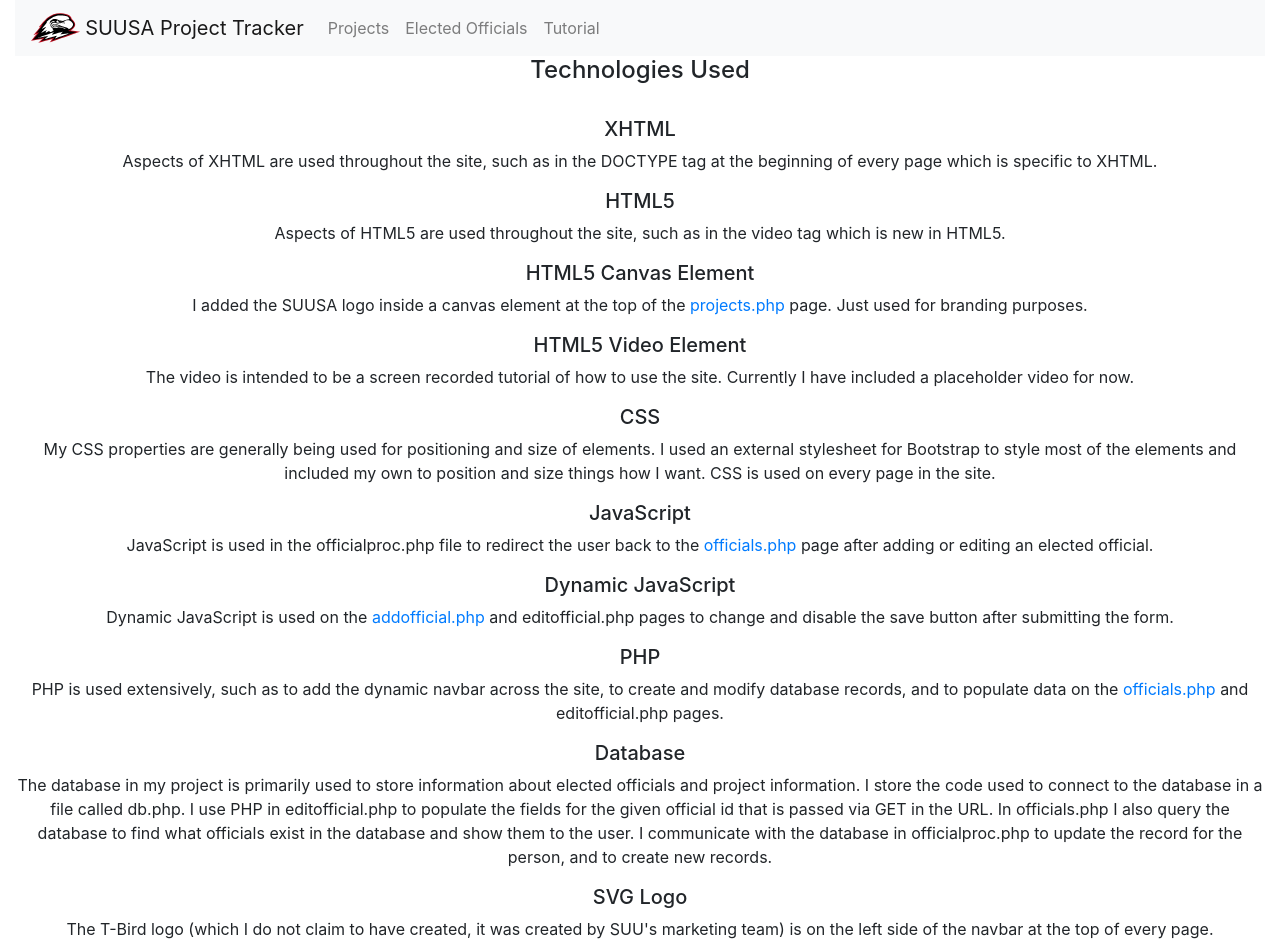
After one commit to masoncfrancis/CS4350, a PHP site: page /technologiesused.html in a window 1280 px wide. The commit adds this page. Shown: the top 952 px of the page. Run offline with PHP 8.4, Linux system fonts and the light colour scheme; a stand-in replaces the project's code that opens the database connection.

Commit message:
Made some edits to the HTML so it would be in compliance with W3C standard

```diff
--- a/Assignments/SemesterProject/addofficial.php
+++ b/Assignments/SemesterProject/addofficial.php
@@ -68,8 +68,8 @@
                         $(document).ready(function () {
                             $('#officialForm').submit(function (e) {
                                 changeSaveButton(1);
-                            })
-                        })
+                            });
+                        });
 
                         function changeSaveButton(option) {
                             const saveBtn = document.getElementById('saveBtn');
--- a/Assignments/SemesterProject/index.php
+++ b/Assignments/SemesterProject/index.php
@@ -20,7 +20,7 @@
         ?>
         <div class="row">
             <div class="col">
-                <img style="margin-left: auto; margin-right: auto; display: block;" src="media/suusalogo.png"><br>
+                <img style="margin-left: auto; margin-right: auto; display: block;" alt="SUUSA Logo" src="media/suusalogo.png"><br>
             </div>
         </div>
         <div class="row">
--- a/Assignments/SemesterProject/proc/officialproc.php
+++ b/Assignments/SemesterProject/proc/officialproc.php
@@ -7,6 +7,11 @@ $position = mysqli_escape_string($mysqli, $_POST['position']);
 $branch = mysqli_escape_string($mysqli, $_POST['branch']);
 $email = mysqli_escape_string($mysqli, $_POST['email']);
 $query = "";
+
+if (!isset($_POST['actionType'])){ // Return 400 error if accessed not with a form submission
+    http_response_code(400);
+    die();
+}
 
 if ($_POST['actionType'] === '1') {
     $query = "INSERT INTO suusaprojecttracker.electedofficials (id, name, position, branch, email) VALUES (NULL, '{$name}', '{$position}', {$branch}, '{$email}')";
--- a/Assignments/SemesterProject/projectinfo.php
+++ b/Assignments/SemesterProject/projectinfo.php
@@ -42,15 +42,15 @@
         <div class="form-row">
             <div class="form-group col-4">
                 <label for="sponsorPosition">Sponsor Position:</label>
-                <input class="form-control" type="text" id="sponsorPosition" Position="sponsorPosition">
+                <input class="form-control" type="text" id="sponsorPosition" name="sponsorPosition">
             </div>
             <div class="form-group col-4">
                 <label for="cosponsorPosition">Co-Sponsor Position:</label>
-                <input class="form-control" type="text" id="cosponsorPosition" Position="cosponsorPosition">
+                <input class="form-control" type="text" id="cosponsorPosition" name="cosponsorPosition">
             </div>
             <div class="form-group col-4">
                 <label for="authorPosition">Author Position:</label>
-                <input class="form-control" type="text" id="authorPosition" Position="authorPosition">
+                <input class="form-control" type="text" id="authorPosition" name="authorPosition">
             </div>
         </div>
 
--- a/Assignments/SemesterProject/projects.php
+++ b/Assignments/SemesterProject/projects.php
@@ -20,9 +20,9 @@
 
         <div class="form-row">
             <div class="col" style="margin: auto; display: block; width: 50%">
-                <canvas id="suusaLogoCanvas" style="margin: auto; display: block;" width="400px"
-                        height="150px"></canvas>
-                <img src="media/suusalogo.png" style="display: none" id="suusaLogo">
+                <canvas id="suusaLogoCanvas" style="margin: auto; display: block;" width="400"
+                        height="150"></canvas>
+                <img src="media/suusalogo.png" alt="SUUSA Logo" style="display: none" id="suusaLogo">
                 <script>
                     function draw() {
                         const context = document.getElementById('suusaLogoCanvas').getContext('2d');
--- a/Assignments/SemesterProject/sources/navbar.html
+++ b/Assignments/SemesterProject/sources/navbar.html
@@ -1,7 +1,7 @@
 <div class="row">
     <div class="col">
         <nav class="navbar navbar-expand-lg navbar-light bg-light">
-            <a class="navbar-brand" href="index.php"><img src="media/tbird.svg"
+            <a class="navbar-brand" href="index.php"><img src="media/tbird.svg" alt="SUU Logo"
                                                           class="d-inline-block align-top"
                                                           height="30"> SUUSA Project Tracker</a>
             <button class="navbar-toggler" type="button" data-toggle="collapse" data-target="#navbarCollapse">
--- /dev/null
+++ b/Assignments/SemesterProject/technologiesused.html
@@ -0,0 +1,98 @@
+<!DOCTYPE html>
+<html lang="en">
+<head>
+    <meta charset="UTF-8">
+    <title>SUUSA Project Tracker</title>
+    <link rel="stylesheet" href="projcss.css">
+    <link rel="stylesheet" href="https://cdn.jsdelivr.net/npm/bootstrap@4.6.0/dist/css/bootstrap.min.css"
+          integrity="sha384-B0vP5xmATw1+K9KRQjQERJvTumQW0nPEzvF6L/Z6nronJ3oUOFUFpCjEUQouq2+l" crossorigin="anonymous">
+    <script src="https://cdn.jsdelivr.net/npm/bootstrap@4.6.0/dist/js/bootstrap.bundle.min.js"
+            integrity="sha384-Piv4xVNRyMGpqkS2by6br4gNJ7DXjqk09RmUpJ8jgGtD7zP9yug3goQfGII0yAns"
+            crossorigin="anonymous"></script>
+</head>
+<body>
+    <div class="container-fluid">
+
+        <div class="row">
+            <div class="col">
+                <nav class="navbar navbar-expand-lg navbar-light bg-light">
+                    <a class="navbar-brand" href="index.php"><img src="media/tbird.svg" alt="SUU Logo"
+                                                                  class="d-inline-block align-top"
+                                                                  height="30"> SUUSA Project Tracker</a>
+                    <button class="navbar-toggler" type="button" data-toggle="collapse" data-target="#navbarCollapse">
+                        <span class="navbar-toggler-icon"></span>
+                    </button>
+                    <div class="collapse navbar-collapse" id="navbarCollapse">
+                        <div class="navbar-nav">
+                            <a class="nav-link" href="projects.php">Projects</a>
+                            <a class="nav-link" href="officials.php">Elected Officials</a>
+                            <a class="nav-link" href="tutorial.php">Tutorial</a>
+                        </div>
+                    </div>
+                </nav>
+            </div>
+        </div>
+
+        <div class="row">
+            <div class="col text-center">
+                <h4>Technologies Used</h4>
+                <br>
+
+                <h5>XHTML</h5>
+                <p>Aspects of XHTML are used throughout the site, such as in the DOCTYPE tag at the beginning of every page which is specific to XHTML.</p>
+
+                <h5>HTML5</h5>
+                <p>Aspects of HTML5 are used throughout the site, such as in the video tag which is new in HTML5.</p>
+
+                <h5>HTML5 Canvas Element</h5>
+                <p>I added the SUUSA logo inside a canvas element at the top of the <a href="projects.php">projects.php</a> page. Just used for branding purposes. </p>
+
+                <h5>HTML5 Video Element</h5>
+                <p>The video is intended to be a screen recorded tutorial of how to use the site. Currently I have included a placeholder video for now. </p>
+
+                <h5>CSS</h5>
+                <p>My CSS properties are generally being used for positioning and size of elements. I used an external stylesheet for Bootstrap to style most of the elements and included my own to position and size things how I want. CSS is used on every page in the site.</p>
+
+                <h5>JavaScript</h5>
+                <p>JavaScript is used in the officialproc.php file to redirect the user back to the <a href="officials.php">officials.php</a> page after adding or editing an elected official.</p>
+
+                <h5>Dynamic JavaScript</h5>
+                <p>Dynamic JavaScript is used on the <a href="addofficial.php">addofficial.php</a> and editofficial.php pages to change and disable the save button after submitting the form.</p>
+
+                <h5>PHP</h5>
+                <p>PHP is used extensively, such as to add the dynamic navbar across the site, to create and modify database records, and to populate data on the <a href="officials.php">officials.php</a> and editofficial.php pages. </p>
+
+                <h5>Database</h5>
+                <p>The database in my project is primarily used to store information about elected officials and project information. I store the code used to connect to the database in a file called db.php. I use PHP in editofficial.php to populate the fields for the given official id that is passed via GET in the URL. In officials.php I also query the database to find what officials exist in the database and show them to the user. I communicate with the database in officialproc.php to update the record for the person, and to create new records. </p>
+
+                <h5>SVG Logo</h5>
+                <p>The T-Bird logo (which I do not claim to have created, it was created by SUU's marketing team) is on the left side of the navbar at the top of every page.</p>
+
+                <h5>Web Server</h5>
+                <p>The site runs on an Apache server that I obtained in a Bitnami WAMP Stack bundle.</p>
+
+                <h5>XHTML Validation</h5>
+                <br><h6>Technologies Used</h6>
+                <img src="media/validation/technologiesused.png" alt="Technologies Used page validation screenshot"><br>
+                <br><h6>Index</h6>
+                <img src="media/validation/index.png" alt="Index page validation screenshot"><br>
+                <br><h6>Projects</h6>
+                <img src="media/validation/projects.png" alt="Projects page validation screenshot"><br>
+                <br><h6>Project Info</h6>
+                <img src="media/validation/projectinfo.png" alt="Project Info page validation screenshot"><br>
+                <br><h6>Officials</h6>
+                <img src="media/validation/officials.png" alt="Officials page validation screenshot"><br>
+                <br><h6>Edit Elected Official</h6>
+                <img src="media/validation/editofficial.png" alt="Edit Elected Official page validation screenshot"><br>
+                <br><h6>Add Elected Official</h6>
+                <img src="media/validation/addofficial.png" alt="Add Elected Official page validation screenshot"><br>
+                <br><h6>Tutorial</h6>
+                <img src="media/validation/tutorial.png" alt="Tutorial page validation screenshot">
+
+
+            </div>
+        </div>
+
+    </div>
+</body>
+</html>
--- a/Assignments/SemesterProject/tutorial.php
+++ b/Assignments/SemesterProject/tutorial.php
@@ -24,7 +24,7 @@
         </div>
         <div class="row">
             <div class="col">
-                <video width="50%" controls style="display: block; margin-left: auto; margin-right: auto;">
+                <video width="400" controls style="display: block; margin-left: auto; margin-right: auto;">
                     <source type="video/mp4" src="media/tutorial.mp4">
                     Your browser doesn't support this file format
                 </video>
```
Also changed, not shown: Assignments/SemesterProject/editofficial.php (+5 -2 lines), Assignments/SemesterProject/officials.php (+9 -8 lines).
